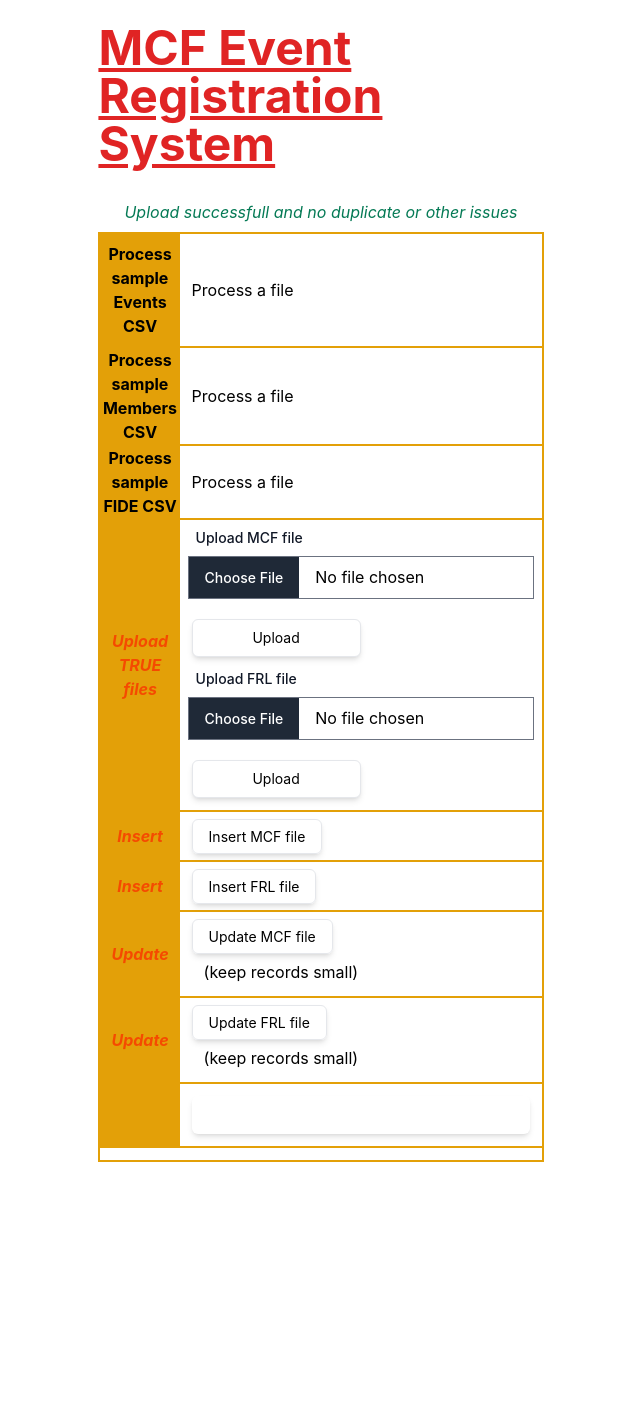
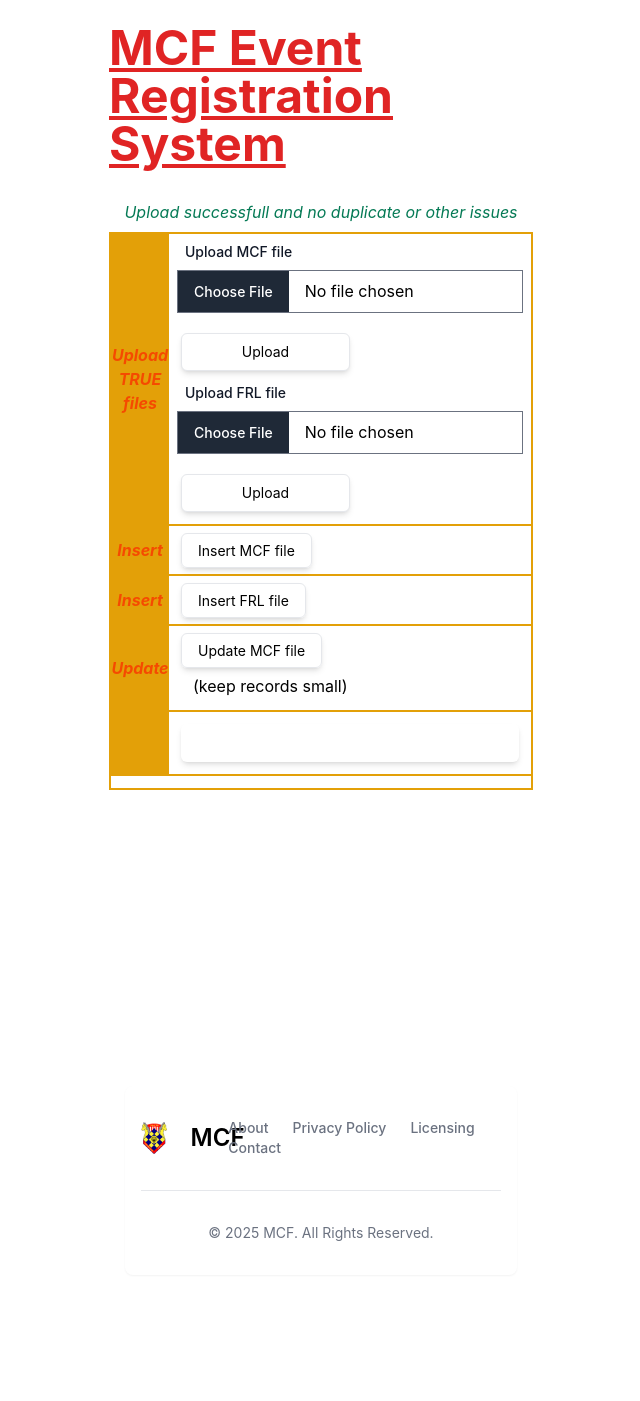
Before and after one commit to ardieMejia/event_management_system, a Flask app: page /bulk-upload-events-csv in a window 1280 px wide. Shown: the part 64-1465 px from the top of the page, without its empty margins (319-959 px from the left). After the commit the page ends 1305 px from the top, so only its background shows below. Run offline with Flask 3, Linux system fonts and the light colour scheme; some libraries are stand-ins or nearby versions.

Commit message:
cleaned bulk update interface

```diff
--- a/app.py
+++ b/app.py
@@ -64,6 +64,14 @@
 # which URL is associated function
 
 
+
+def tryRemoveMcfFile(filename):
+    # myfile = "/tmp/foo.txt"
+    # If file exists, delete it.
+    if os.path.isfile(filename):
+        os.remove(filename)
+    else:
+        pass
 
 @app.route('/single-member/<int:mcfId>', methods = ['GET'])
 def single_member(mcfId):
@@ -735,14 +743,17 @@
 
     wanted_columns = [mapFrom['mcfId'], mapFrom['mcfName'], mapFrom['gender'], mapFrom['yearOfBirth'], mapFrom['state'], mapFrom['nationalRating'], mapFrom['fideId']]
 
-    chunksize = 100
+
     df = pd.read_csv(r'./storage/'+filename, usecols=wanted_columns, dtype=str)
 
+
+
     if df.size > 500:
-        return C_templater.custom_render_template("Filesize too huge", [i._message()], True)
+        return "Filesize should not be more than 500", []
 
 
     updatesList = []
+    failedUpdatesList = []
     for index,row in df.iterrows():
         app.logger.info("==========")
         # app.logger.info(type(chunk))
@@ -752,34 +763,19 @@
 
 
         m = Member.query.filter_by(mcfId=row[mapFrom['mcfId']]).first()
-        app.logger.info(m.mcfName)
-        app.logger.info(row[mapFrom['mcfName']])
+
 
         if m:
-            if m.mcfName != row[mapFrom['mcfName']] or m.gender != row[mapFrom['gender']] or m.yearOfBirth != row[mapFrom['yearOfBirth']] or m.state != row[mapFrom['state']] or m.nationalRating != row[mapFrom['nationalRating']] or m.fideId != row[mapFrom['fideId']]:
-                m.mcfName = row[mapFrom['mcfName']]
-                m.gender = row[mapFrom['gender']]
-                m.yearOfBirth = row[mapFrom['yearOfBirth']]
-                m.state = row[mapFrom['state']]
-                m.nationalRating = row[mapFrom['nationalRating']]
-                m.fideId = row[mapFrom['fideId']]
-                m.password = bcrypt.generate_password_hash(row[mapFrom['mcfId']].strip() \
-                                                           + row[mapFrom['yearOfBirth']].strip() \
-                                                           ).decode('utf-8')
-                updatesList.append({"mcfId": row[mapFrom['mcfId']]})
-
-
-
-
-
-        try:
-            db.session.commit()
-        except IntegrityError as i: # ========== exceptions are cool, learn to love exceptions.
-            db.session.rollback()
-            return C_templater.custom_render_template(errorTopic="DB-API IntegrityError", errorsList=[i._message], isTemplate=True)
-        except DataError as d:
-            db.session.rollback()
-            return C_templater.custom_render_template(errorTopic="DB API DataError", errorsList=[d._message], isTemplate=True)
+            m.mcfName = row[mapFrom['mcfName']]
+            m.gender = row[mapFrom['gender']]
+            m.yearOfBirth = row[mapFrom['yearOfBirth']]
+            m.state = row[mapFrom['state']]
+            m.nationalRating = row[mapFrom['nationalRating']]
+            m.fideId = row[mapFrom['fideId']]
+            m.password = bcrypt.generate_password_hash(row[mapFrom['mcfId']].strip() \
+                                                       + row[mapFrom['yearOfBirth']].strip() \
+                                                       ).decode('utf-8')
+            updatesList.append({"mcfId": row[mapFrom['mcfId']]})
 
 
 
@@ -787,10 +783,28 @@
         if not updatesList:
             whatHappened = "No updated records"
         else:
-            whatHappened = "Some updated records"
+            whatHappened = "Updated record details below"
+
+        try:
+            whatHappened = "Updated record details below"
+            db.session.commit()
+        except IntegrityError as i: # ========== exceptions are cool, learn to love exceptions.
+            # whatHappened = "DB-API IntegrityError"
+            failedUpdatesList.append("DB-API IntegrityError")
+            db.session.rollback()
+            # return C_templater.custom_render_template(errorTopic="DB-API IntegrityError", errorsList=[i._message], isTemplate=True)
+        except DataError as d:
+            failedUpdatesList.append("DB API DataError")
+            db.session.rollback()
+            # return C_templater.custom_render_template(errorTopic="DB API DataError", errorsList=[d._message], isTemplate=True)
 
 
-    return whatHappened, updatesList
+
+    tryRemoveMcfFile("./storage/mcf.csv")
+
+
+
+    return whatHappened, updatesList, failedUpdatesList
 
 
 
@@ -815,16 +829,14 @@
 
 @app.route('/bulk-update-all-mcf')
 def bulk_update_all_mcf():
-    whatHappened, updatesList= updateMcfList()
+    if not os.path.isfile("./storage/mcf.csv"):
+        return C_templater.custom_render_template(errorTopic="Invalid Upload Name", errorsList=["files must be a csv and contain \"mcf\" in its filename"], isTemplate=True)
+    whatHappened, updatesList, failedUpdatesList = updateMcfList()
 
-    return render_template("main-page.html", whatHappened=whatHappened, updatesList=updatesList)
+    return render_template("main-page.html", whatHappened=whatHappened, updatesList=updatesList, failedUpdatesList=failedUpdatesList)
 
 
-@app.route('/bulk-update-all-frl')
-def bulk_update_all_frl():
-    whatHappened, updatesList= updateFrlList()
 
-    return render_template("main-page.html", whatHappened=whatHappened, updatesList=updatesList)
 
 
 
@@ -834,7 +846,8 @@
            filename.rsplit('.', 1)[1].lower() in app.config['ALLOWED_EXTENSIONS']
 
 def allowed_bulk_upload(filename):
-    return "mcf.csv" in filename.lower() or "frl.csv" in filename.lower()
+    # return True
+    return "mcf" in filename.lower() or "frl" in filename.lower()
     # return '.' in filename and \
     #        filename.rsplit('.', 1)[1].lower() in ALLOWED_EXTENSIONS
 
@@ -861,7 +874,7 @@
     if file1 \
        and allowed_bulk_upload(file1.filename):
         filename1 = secure_filename(file1.filename)
-        file1.save(os.path.join('./storage/', filename1.lower()))
+        file1.save(os.path.join('./storage/mcf.csv'))
         # filename2 = secure_filename(file2.filename)
         # file2.save(os.path.join('./storage/', filename2.lower()))
         # return 'File successfully uploaded'
@@ -894,7 +907,7 @@
     if file2 \
        and allowed_bulk_upload(file2.filename):
         filename2 = secure_filename(file2.filename)
-        file2.save(os.path.join('./storage/', filename2.lower()))
+        file2.save(os.path.join('./storage/frl.csv'))
         # return 'File successfully uploaded'
         return render_template("main-page.html", whatHappened="Both files successfully uploaded")
     else:
--- a/templates/main-page.html
+++ b/templates/main-page.html
@@ -19,32 +19,11 @@
 	    {{ whatHappened }}
 	</caption>
 	<tbody>
-	    <tr class="borders border-yellow-400  border-2">
-		<th class="bg-yellow-400 w-80 p-2">Process sample Events CSV</th>
-		<td>
-		    <div class="m-3">
-			<a href="{{ url_for('bulk_upload_events_csv') }}">Process a file</a>
-		    </div>
-		</td>
-	    </tr>
-	    <tr class="borders border-yellow-400  border-2">
-		<th class="bg-yellow-400">Process sample Members CSV</th>
-		<td>
-		    <div class="m-3">
-			<a href="{{ url_for('bulk_upload_members_csv') }}">Process a file</a>
-		    </div>
-		</td>
-	    </tr>
 
 
-	    <tr class="borders border-yellow-400  border-2">
-		<th class="bg-yellow-400">Process sample FIDE CSV</th>
-		<td>
-		    <div class="m-3">
-			<a href="{{ url_for('bulk_upload_fide_csv') }}">Process a file</a>
-		    </div>
-		</td>
-	    </tr>
+
+
+
 	    <tr class="borders border-yellow-400  border-2">
 		<th class="bg-yellow-400 italic text-orange-600">Upload TRUE files</th>
 		<td>
@@ -71,7 +50,7 @@
 		    </form>
 
 		    <div id="tooltip-files-allowed" role="tooltip" placement="bottom" class="absolute z-10  inline-block border border-1 w-60 px-3 py-2 text-m font-medium text-black transition-opacity opacity-0  duration-300 bg-white rounded-lg shadow-xl tooltip">
-			Upload file must be named MCF.csv and FRL.csv. Mapping of column names are fixed. If you have custom headers, inform the Web Admin
+			Upload file must be named *mcf*.csv or *frl*.csv (Eg: mcf_9201.csv OR mcf.csv). Mapping of column names are fixed. If you have custom headers, inform the Web Admin
 
 		    </div>
 
@@ -127,23 +106,7 @@
 		</td>
 	    </tr>
 
-	    <tr class="borders border-yellow-400  border-2">
-		<th class="bg-yellow-400 italic text-orange-600">Update</th>
-		<td>
-		    <div class="m-3">
 
-
-
-			<a href="{{ url_for('bulk_update_all_frl') }}" class="w-1/2 rounded-md bg-white py-2 px-4 border text-center text-sm text-black transition-all shadow-md hover:shadow-xl focus:bg-white-700 hover:bg-white-700 " >Update FRL file</a>
-			<div class="m-3">
-
-			    (keep records small)
-			</div>
-
-
-		    </div>
-		</td>
-	    </tr>
 
 
 
@@ -232,48 +195,31 @@
 			    </div>
 
 			{% endif %}
-
-
-			{% if whyHappened %}
-
-			    {% for w in whyHappened %}
-
-
-
+			{% if failedUpdatesList %}
 
 			    <div class="relative overflow-x-auto shadow-md sm:rounded-lg">
 				<table class="w-full text-sm text-left rtl:text-right text-gray-500 dark:text-gray-400">
-					<thead class="text-xs text-gray-700 uppercase bg-gray-50 dark:bg-gray-700 dark:text-gray-400">
+				    <thead class="text-xs text-orange-600 uppercase bg-gray-50">
 					<tr>
 					    <th scope="col" class="px-6 py-3">
-						    FIDE ID
-						</th>
-						<th scope="col" class="px-6 py-3">
-						    FIDE Name
+						Total Fail Updates
 					    </th>
 					</tr>
 				    </thead>
 				    <tbody>
 					<tr class="odd:bg-white odd:dark:bg-gray-900 even:bg-gray-50 even:dark:bg-gray-800 border-b dark:border-gray-700 border-gray-200">
-						<th scope="row" class="px-6 py-4 font-medium text-gray-900 whitespace-nowrap dark:text-white">
-						    {{ w.fideId }}
-						</th>
+
 					    <td class="px-6 py-4">
-						    {{ w.fideName }}
+						{{ failedUpdatesList|length }}
 					    </td>
 					</tr>
 				    </tbody>
 				</table>
 			    </div>
 
+			{% endif %}
 
 
-
-
-
-
-			    {% endfor %}
-			{% endif %}
 
 
 		    </div>
```
Lines whose indentation alone changed are shown as unchanged.
